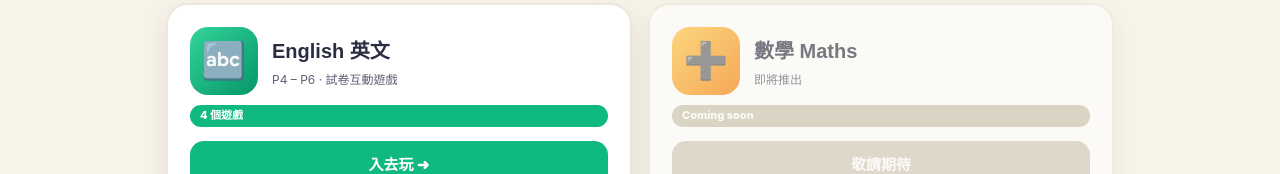
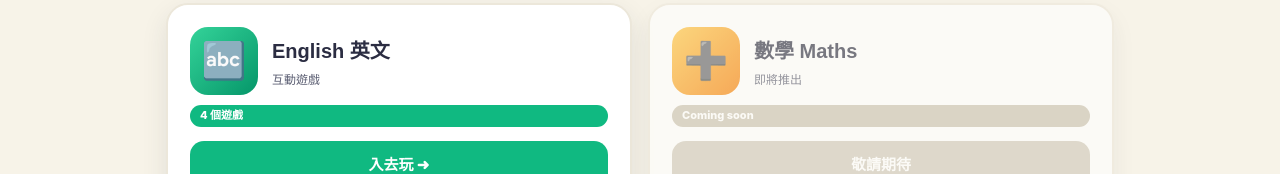
Before and after one commit to keith-learnhub/ed-game, a plain HTML site: page index.html in a window 1280 px wide. Shown: the part 241-415 px from the top of the page. Drawn offline with Linux system fonts and the light colour scheme; a web font is replaced by a local one.

Commit message:
Update index.html

```diff
--- a/index.html
+++ b/index.html
@@ -61,7 +61,7 @@ footer b{color:var(--green-d)}
         <div class="em col-green">🔤</div>
         <div>
           <h3>English 英文</h3>
-          <div class="meta">P4 – P6 · 試卷互動遊戲</div>
+          <div class="meta">互動遊戲</div>
         </div>
       </div>
       <div class="count">4 個遊戲</div>
```
